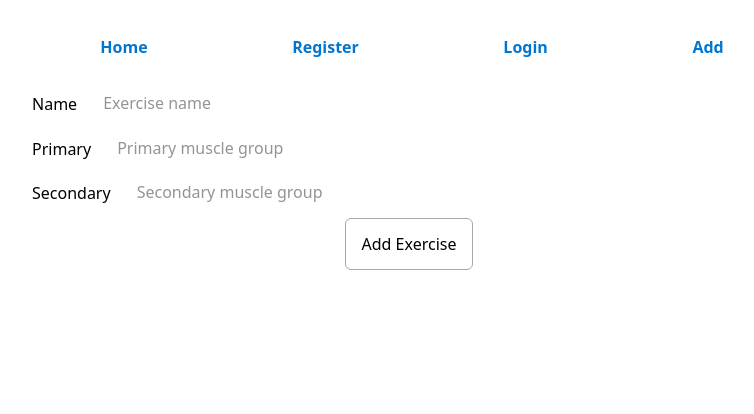
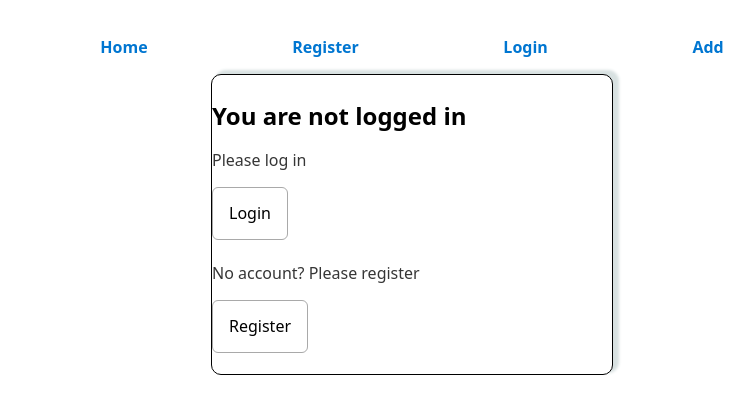
Before and after one commit to bovineCossack/workout_app, a React (Create React App) app: page /add in a window 1280 px wide. Shown: the top 414 px of the page, without its empty margins (228-982 px from the left). Built offline with nearby package versions, Linux system fonts and the light colour scheme; no server answers.

Commit message:
protected route works

```diff
--- a/src/App.js
+++ b/src/App.js
@@ -1,5 +1,5 @@
 import React, { useState, useEffect } from 'react';
-import { Routes, Route, Link } from 'react-router-dom';
+import { Routes, Route, useNavigate } from 'react-router-dom';
 import Header from './components/Header/Header';
 import LoginText from './components/UI/LoginText/LoginText';
 import Add from './pages/Add';
@@ -7,18 +7,20 @@ import Home from './pages/Home';
 import Login from './pages/Login';
 import Register from './pages/Register';
 import AuthContext from './store/authContext';
-import Button from './components/UI/Button/Button';
 import { useContext } from 'react';
+import PrivateRoute from './components/PrivateRoute';
 
 
 function App() {
-  // const gotToken = localStorage.getItem('token');
   const [isLoggedIn, setIsLoggedIn] = useState(false);
-  const contextValue = useContext(AuthContext);
+  let navigate = useNavigate();
+
 
 
   function logout() {
     setIsLoggedIn(false);
+    localStorage.removeItem('token')
+    navigate('/login', { redirect: true });
     console.log('logout === logout');
   }
   function login() {
@@ -39,10 +41,10 @@ function App() {
     <AuthContext.Provider value={currentContextValue}>
       <Header />
       <Routes>
-        <Route exact path='/' element={contextValue.isLoggedIn === true ? <Home /> : <LoginText />} />
+        <Route exact path='/' element={<PrivateRoute> <Home /> </PrivateRoute>} />
         <Route path='/register' element={<Register />} />
         <Route path='/login' element={<Login />} />
-        <Route path='/add' element={<Add />} />
+        <Route path='/add' element={<PrivateRoute> <Add /> </PrivateRoute>} />
       </Routes>
     </AuthContext.Provider>
   );
--- /dev/null
+++ b/src/components/PrivateRoute.jsx
@@ -0,0 +1,10 @@
+import React from 'react';
+import LoginText from './UI/LoginText/LoginText';
+
+const PrivateRoute = ({ children }) => {
+  if (localStorage.getItem('token')) {
+    return children;
+  } else return <LoginText />;
+};
+
+export default PrivateRoute;
--- a/src/components/UI/LoginText/LoginText.jsx
+++ b/src/components/UI/LoginText/LoginText.jsx
@@ -8,11 +8,11 @@ const LoginText = () => {
     <S.Login>
       <h2>You are not logged in</h2>
       <p>Please log in</p>
-      <NavLink to="login">
+      <NavLink to="/login">
         <Button>Login</Button>
       </NavLink>
       <p>No account? Please register</p>
-      <NavLink to="register">
+      <NavLink to="/register">
         <Button>Register</Button>
       </NavLink>
     </S.Login>
```
